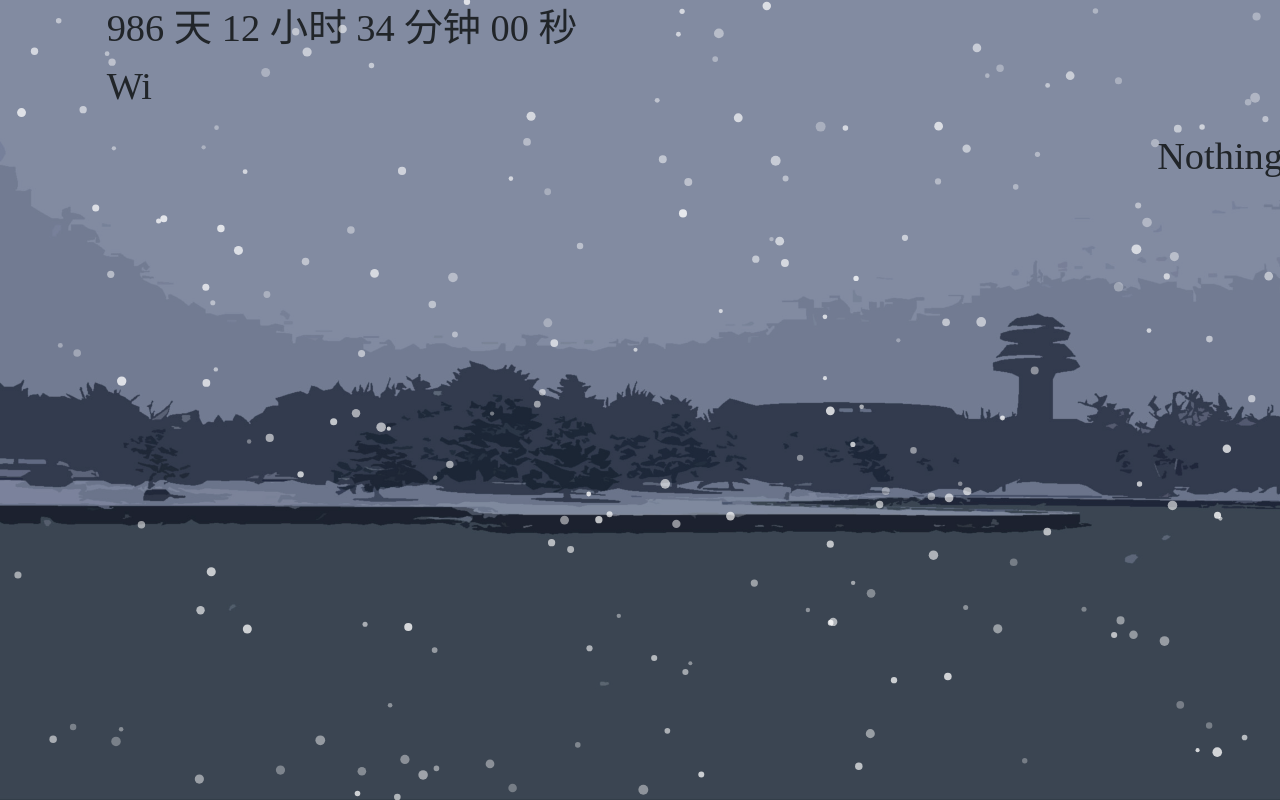
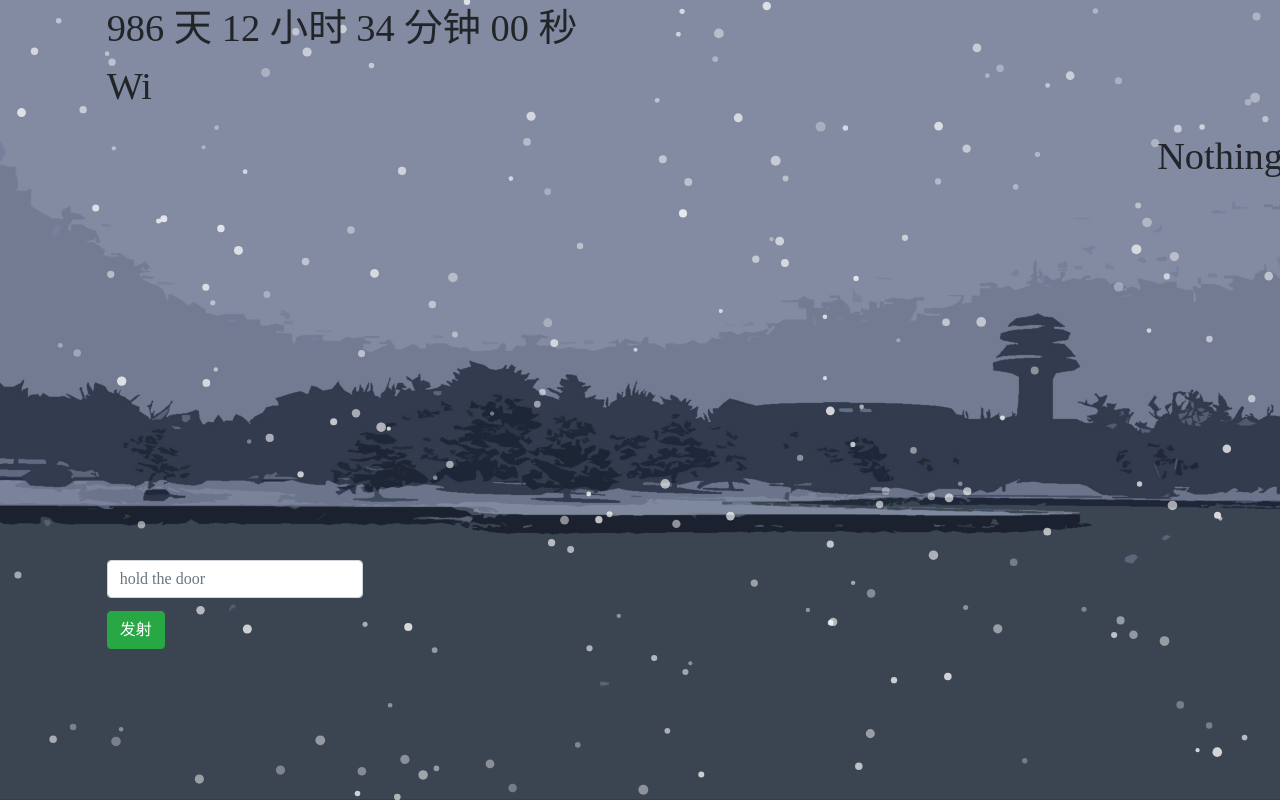
Before and after one commit to jsong93/myWorld, a website: page index.html in a window 1280 px wide. Shown: the top 800 px of the page. Drawn offline with nearby package versions, Linux system fonts and the light colour scheme; a web font is replaced by a local one.

Commit message:
jsong add shoot

```diff
--- a/css/index.css
+++ b/css/index.css
@@ -5,7 +5,7 @@ body {
 
 #content {
   position: absolute;
-  z-index: 1;
+  z-index: 10;
 
   font-family: hanwei;
   /* font-size: 5rem; */
@@ -31,6 +31,7 @@ body {
   position: absolute;
   top: 0px;
   width: 100%;
+  z-index: -1;
 }
 
 .barrage {
@@ -49,6 +50,13 @@ body {
   transition: transform 17s linear;
 }
 
+#welcome {
+  height: 70vh;
+}
+
+.barrage-input {
+  width: 20vw !important;
+}
 /* .barrage:hover {
   cursor: pointer;
   transform: translateX(-90vw);
--- a/index.html
+++ b/index.html
@@ -9,7 +9,7 @@
   <head>
     <meta charset="utf-8" />
     <meta http-equiv="X-UA-Compatible" content="IE=edge" />
-    <title>欢迎来到大魔汪汪的世界</title>
+    <title>大魔汪汪的世界</title>
     <meta name="description" content="" />
     <meta name="viewport" content="width=device-width, initial-scale=1" />
     <!-- <audio
@@ -42,7 +42,7 @@
       <div class="row">
         <div class="col-md-1"></div>
       </div>
-      <div class="row">
+      <div id="welcome" class="row">
         <div class="col-md-1"></div>
         <div id="item">
           <div id="careerClock"></div>
@@ -51,6 +51,18 @@
             <span class="comments">欢迎来到大魔汪汪的世界</span>
           </div>
           <div id="barrage-board"></div>
+        </div>
+      </div>
+      <div class="row">
+        <div class="col-md-1"></div>
+        <div class="users-window ">
+          <input
+            id="shoot-text"
+            type="text"
+            class="form-control barrage-input"
+            placeholder="hold the door"
+          />
+          <button id="shoot" type="button" class="btn btn-success">发射</button>
         </div>
       </div>
     </div>
--- a/js/barrage.js
+++ b/js/barrage.js
@@ -44,6 +44,11 @@
   //   const dom = document.querySelector('.barrage');
   const dom = document.querySelector('#barrage-board');
 
+  const shootButton = document.querySelector('#shoot');
+
+  shootButton.addEventListener('click', shootClick);
+  shootButton.addEventListener('touch', shootClick);
+
   const rows = 6,
     divPool = [];
   for (let i = 0; i < rows; i++) {
@@ -62,6 +67,16 @@
   //       }
   //     }
   //   }
+
+  function shootClick() {
+    const value = document.querySelector('#shoot-text').value;
+    if (value && value.length) {
+      console.log('shoot ');
+      texts.unshift(value);
+      textsCopy.unshift(value);
+      document.querySelector('#shoot-text').value = null;
+    }
+  }
 
   function addSpan(div, text) {
     console.log(text);
--- a/js/bird.js
+++ b/js/bird.js
@@ -318,7 +318,8 @@ function onDocumentMouseMove(event) {
 
 function onDocumentTouchStart(event) {
   if (event.touches.length === 1) {
-    event.preventDefault();
+
+    // event.preventDefault();
 
     mouseX = event.touches[0].pageX - windowHalfX;
     mouseY = event.touches[0].pageY - windowHalfY;
```
Also changed, not shown: README.md.
